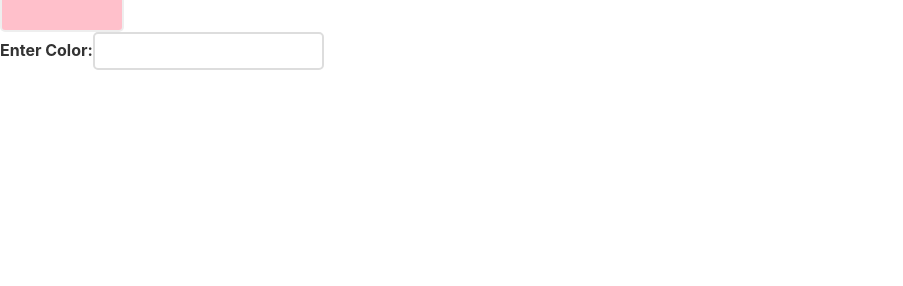
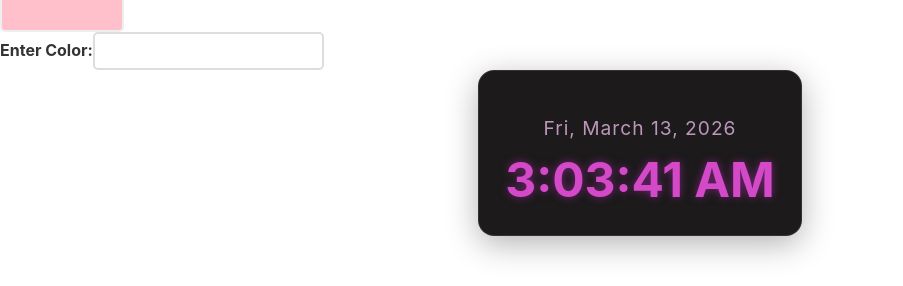
Before and after one commit to TheintTheint298/01-homework, a React (Create React App) app: page / in a window 1280 px wide. Shown: the part 476-762 px from the top of the page, without its empty margins (0-903 px from the left). Built offline with nearby package versions, Linux system fonts and the light colour scheme.

Commit message:
feat: digital clock with datetime

```diff
--- a/src/App.js
+++ b/src/App.js
@@ -3,6 +3,7 @@ import "./App.css";
 import { useState } from "react";
 import ImageGallery from "./component/ImageGallery";
 import BoxColor from "./component/BoxColor";
+import DigitalClock from "./component/DigitalClock";
 
 function App() {
   const images = [
@@ -16,6 +17,7 @@ function App() {
     <>
       <ImageGallery images={images} />
       <BoxColor />
+      <DigitalClock />
     </>
   );
 }
--- /dev/null
+++ b/src/component/DigitalClock.js
@@ -0,0 +1,61 @@
+import { useEffect, useState } from "react";
+
+const styles = {
+  container: {
+    display: "flex",
+    justifyContent: "center",
+    alignItems: "center",
+  },
+  clockCard: {
+    textAlign: "center",
+    backgroundColor: "#1c1a1b",
+    padding: "26px",
+    borderRadius: "16px",
+    boxShadow: "0 8px 32px rgba(0, 0, 0, 0.3)",
+    border: "1px solid rgba(255, 255, 255, 0.1)",
+  },
+  dateText: {
+    color: "#bd97ba",
+    fontSize: "1.2rem",
+    marginBottom: "10px",
+    letterSpacing: "1px",
+  },
+  timeText: {
+    color: "#d349c8",
+    fontSize: "3rem",
+    margin: 0,
+    textShadow: "0 0 8px rgba(209, 47, 206, 0.5)",
+  },
+};
+
+export default function DigitalClock() {
+  const [dateTime, setDateTime] = useState(new Date());
+
+  useEffect(() => {
+    const timerId = setInterval(() => {
+      setDateTime(new Date());
+    }, 1000);
+
+    return () => {
+      clearInterval(timerId);
+    };
+  });
+
+  const timeString = dateTime.toLocaleTimeString();
+  const dateOptions = {
+    weekday: "short",
+    year: "numeric",
+    month: "long",
+    day: "numeric",
+  };
+  const dateString = dateTime.toLocaleDateString(undefined, dateOptions);
+
+  return (
+    <div style={styles.container}>
+      <div style={styles.clockCard}>
+        <p style={styles.dateText}>{dateString}</p>
+        <h1 style={styles.timeText}>{timeString}</h1>
+      </div>
+    </div>
+  );
+}
```
